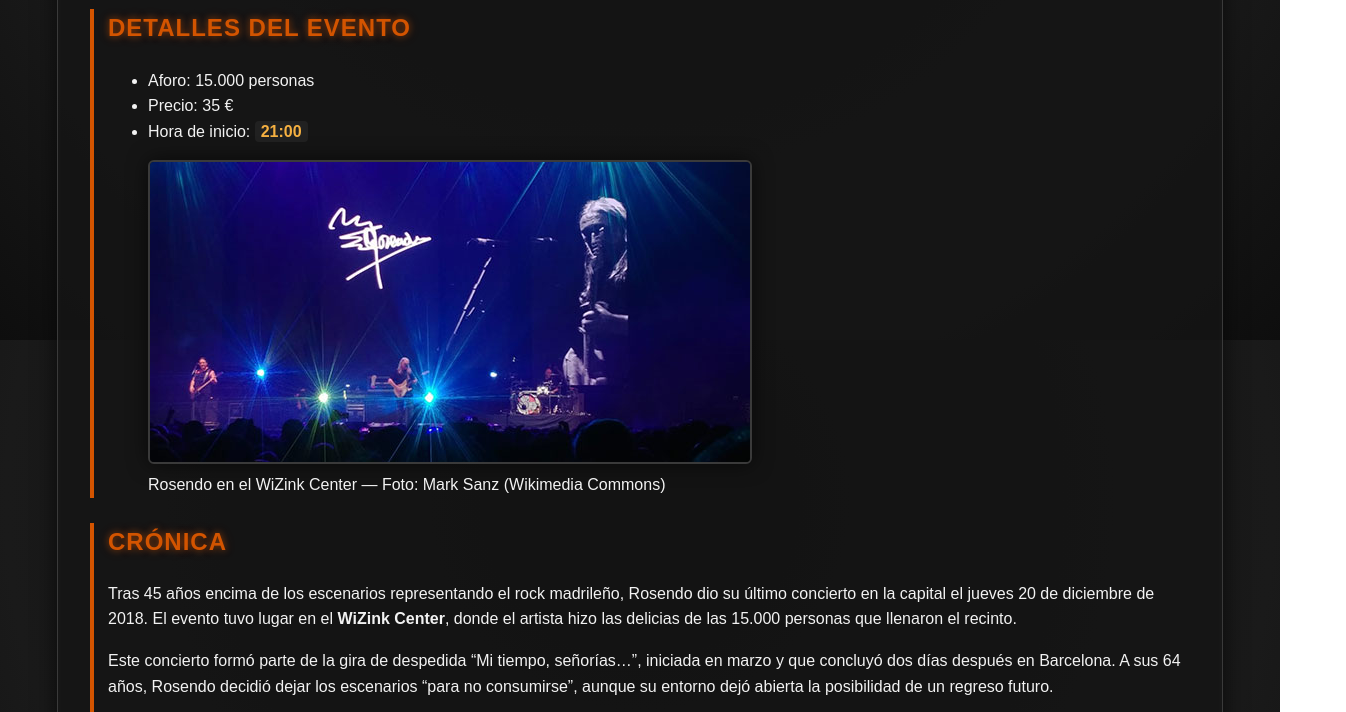
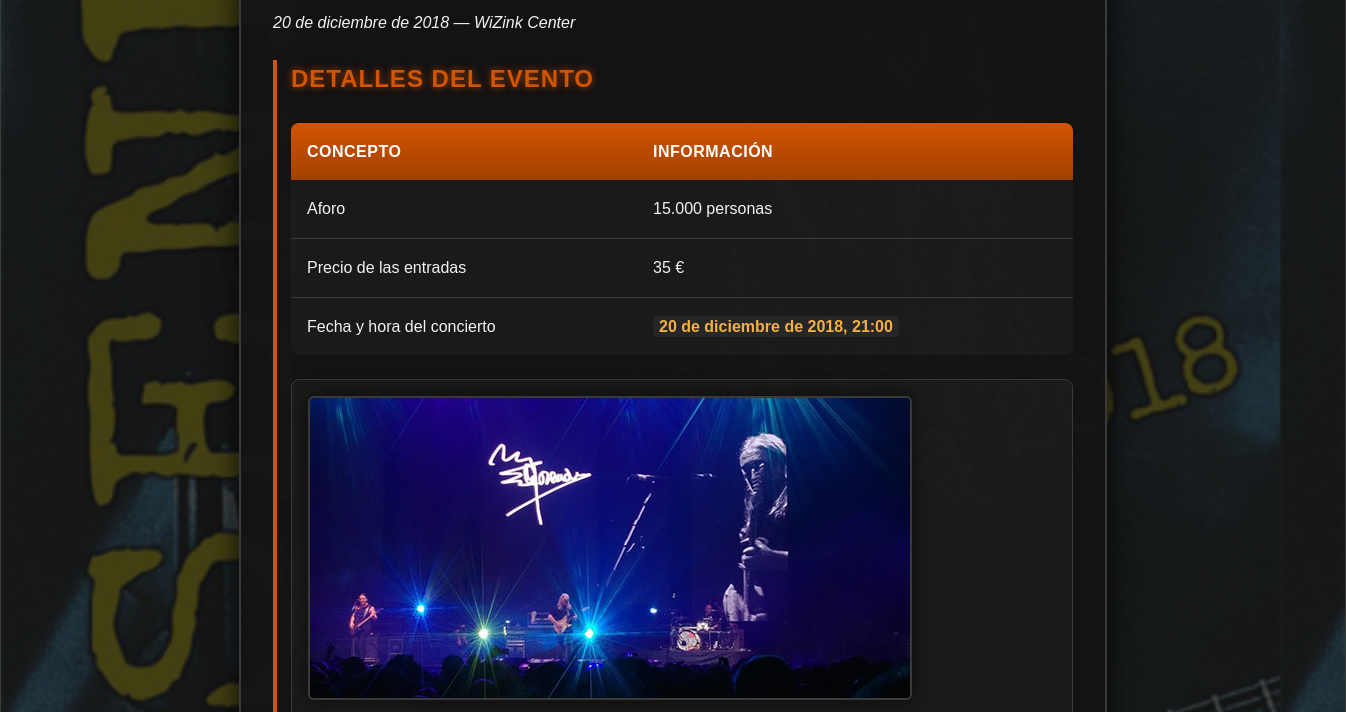
Before and after one commit to OAlvarezOliveira/rosendo_web_LIMA, a plain HTML site: page gira/madrid/index.html in a window 1280 px wide. Shown: the part 460-1172 px from the top of the page, 1346 px wide, since content can reach past the window. Drawn offline with Linux system fonts and the light colour scheme.

Commit message:
CAMBIOS UD2 - V0.1

```diff
--- a/css/estilos.css
+++ b/css/estilos.css
@@ -5,6 +5,7 @@
    Hoja de estilos global utilizada en el sitio web dedicado
    al músico Rosendo Mercado. Incluye cabecera, navegación,
    galerías de álbumes y conciertos, detalles y pie de página.
+   ACTUALIZADO UD2: Diseños en columnas, tablas y layouts
    ========================================================= */
 
 
@@ -105,12 +106,9 @@ header {
    - Usa lista horizontal con separación entre elementos.
    - Efectos visuales al pasar el ratón.
    ========================================================= */
-header nav ul {
-  list-style: none;
+header nav {
   display: flex;
   gap: 2.5rem;
-  padding: 0;
-  margin: 0;
 }
 header nav a {
   color: #ffb703;
@@ -124,6 +122,7 @@ header nav a {
 header nav a:hover {
   color: #ffd166;
   text-shadow: 0 0 10px #ffb703;
+  border-bottom: none;
 }
 
 
@@ -146,6 +145,138 @@ main {
 
 
 /* =========================================================
+   UD2: DISEÑO EN COLUMNAS - PÁGINA PRINCIPAL
+   ---------------------------------------------------------
+   - Disposición con ancho al 100% de la página
+   - Diseño en columnas (70% contenido, 30% aside)
+   ========================================================= */
+.main-columnas {
+  max-width: 100%;
+  width: 100%;
+  display: grid;
+  grid-template-columns: 70% 30%;
+  gap: 2rem;
+  padding: 2rem;
+}
+
+.main-columnas article {
+  grid-column: 1;
+}
+
+.main-columnas aside {
+  grid-column: 2;
+  background: rgba(30, 30, 30, 0.6);
+  padding: 1.5rem;
+  border-radius: 8px;
+  border-left: 3px solid #d35400;
+  height: fit-content;
+  position: sticky;
+  top: 2rem;
+}
+
+@media (max-width: 768px) {
+  .main-columnas {
+    grid-template-columns: 1fr;
+  }
+  .main-columnas article,
+  .main-columnas aside {
+    grid-column: 1;
+  }
+  .main-columnas aside {
+    position: static;
+  }
+}
+
+
+/* =========================================================
+   UD2: DISEÑO ÁLBUMES - ANCHO REDUCIDO Y COLUMNAS
+   ---------------------------------------------------------
+   - Disposición con ancho reducido
+   - Diseño en columnas para las páginas de álbumes
+   ========================================================= */
+.albumes-page main {
+  max-width: 900px;
+}
+
+
+/* =========================================================
+   UD2: DISEÑO CONCIERTOS - CONTENIDO 100% Y FONDO FIJO
+   ---------------------------------------------------------
+   - Disposición con contenido al 100%
+   - Bloques flotantes y fondo fijo
+   ========================================================= */
+.concierto-page {
+  background-image: url('../../imagenes/rosendo_madrid.jpg');
+  background-size: cover;
+  background-position: center;
+  background-attachment: fixed;
+  background-repeat: no-repeat;
+}
+
+.concierto-main {
+  max-width: 100%;
+  width: 100%;
+  min-height: 100vh;
+}
+
+.concierto-contenido {
+  max-width: 800px;
+  margin: 2rem auto;
+  background: rgba(20, 20, 20, 0.95);
+  padding: 2rem;
+  border-radius: 12px;
+  border: 2px solid #3a3a3a;
+  box-shadow: 0 0 30px rgba(0, 0, 0, 0.8);
+}
+
+
+/* =========================================================
+   UD2: TABLAS DE CONCIERTOS
+   ---------------------------------------------------------
+   - Estilo para las tablas de información de conciertos
+   ========================================================= */
+.tabla-concierto {
+  width: 100%;
+  border-collapse: collapse;
+  margin: 1.5rem 0;
+  background: rgba(255, 255, 255, 0.03);
+  border-radius: 8px;
+  overflow: hidden;
+}
+
+.tabla-concierto thead {
+  background: linear-gradient(180deg, #d35400 0%, #a04000 100%);
+}
+
+.tabla-concierto th {
+  color: #fff;
+  text-transform: uppercase;
+  font-weight: bold;
+  padding: 1rem;
+  text-align: left;
+  letter-spacing: 0.5px;
+}
+
+.tabla-concierto td {
+  padding: 1rem;
+  border-bottom: 1px solid #3a3a3a;
+}
+
+.tabla-concierto tr:last-child td {
+  border-bottom: none;
+}
+
+.tabla-concierto tr:hover {
+  background: rgba(255, 255, 255, 0.08);
+}
+
+.tabla-concierto time {
+  font-weight: bold;
+  color: #f5b041;
+}
+
+
+/* =========================================================
    8️⃣ IMÁGENES GENERALES
    ---------------------------------------------------------
    - Borde, sombra y esquinas redondeadas.
@@ -156,6 +287,28 @@ img {
   border: 2px solid #3a3a3a;
   border-radius: 6px;
   box-shadow: 0 0 20px rgba(0, 0, 0, 0.6);
+}
+
+
+/* =========================================================
+   UD2: FIGURE (figuras con imágenes)
+   ---------------------------------------------------------
+   - Estilo para elementos figure con caption
+   ========================================================= */
+figure {
+  margin: 1.5rem 0;
+  background: rgba(255, 255, 255, 0.03);
+  padding: 1rem;
+  border-radius: 8px;
+  border: 1px solid #3a3a3a;
+}
+
+figcaption {
+  margin-top: 0.8rem;
+  color: #b0b0b0;
+  font-size: 0.9rem;
+  font-style: italic;
+  text-align: center;
 }
 
 
@@ -247,6 +400,11 @@ details pre {
   margin-top: 8px;
 }
 
+.duracion {
+  color: #f5b041;
+  font-style: italic;
+}
+
 
 /* =========================================================
    13️⃣ GALERÍA DE CONCIERTOS (.galeria)
@@ -334,7 +492,7 @@ details pre {
 .albumes img {
   width: 220px;
   height: 220px;
-  object-fit: cover; /* cuadrado uniforme sin deformar */
+  object-fit: cover;
   border-radius: 8px;
   box-shadow: 0 0 12px rgba(0, 0, 0, 0.6);
   background-color: #000;
@@ -345,7 +503,6 @@ details pre {
   box-shadow: 0 0 18px rgba(211,84,0,0.5);
 }
 
-/* títulos y pies de foto uniformes */
 .albumes h3 {
   font-size: 1rem;
   color: #ffb703;
@@ -373,7 +530,6 @@ details pre {
   font-size: 0.9rem;
 }
 
-/* responsive: una sola columna en móvil */
 @media (max-width: 768px) {
   .albumes { grid-template-columns: 1fr; gap: 1.5rem; }
   .albumes img { width: 260px; height: auto; }
@@ -409,6 +565,6 @@ time:hover {
 /*
    Proyecto: rosendo_web_LIMA
    Autor: Óscar Álvarez Oliveira
-   Curso: Práctica Final UD1
+   Curso: Práctica Final UD2
    Validado HTML5 + CSS3 W3C
 */
--- a/gira/madrid/index.html
+++ b/gira/madrid/index.html
@@ -10,7 +10,7 @@
   <link rel="stylesheet" href="../../css/estilos.css">
 </head>
 
-<body>
+<body class="concierto-page">
   <header>
     <p class="brand">
       <img src="../../imagenes/firma.png" alt="Firma de Rosendo Mercado" class="logo">
@@ -22,17 +22,35 @@
     </nav>
   </header>
 
-  <main>
+  <main class="concierto-main">
+    <article class="concierto-contenido">
       <h1>Concierto en Madrid</h1>
       <p><em>20 de diciembre de 2018 — WiZink Center</em></p>
 
       <section>
         <h2>Detalles del evento</h2>
-      <ul>
-        <li>Aforo: 15.000 personas</li>
-        <li>Precio: 35 €</li>
-        <li>Hora de inicio: <time datetime="2018-12-20T21:00">21:00</time></li>
-      </ul>
+        <table class="tabla-concierto">
+          <thead>
+            <tr>
+              <th>Concepto</th>
+              <th>Información</th>
+            </tr>
+          </thead>
+          <tbody>
+            <tr>
+              <td>Aforo</td>
+              <td>15.000 personas</td>
+            </tr>
+            <tr>
+              <td>Precio de las entradas</td>
+              <td>35 €</td>
+            </tr>
+            <tr>
+              <td>Fecha y hora del concierto</td>
+              <td><time datetime="2018-12-20T21:00">20 de diciembre de 2018, 21:00</time></td>
+            </tr>
+          </tbody>
+        </table>
 
         <figure>
           <img src="../../imagenes/rosendo_madrid2.jpg" alt="Rosendo Mercado en el WiZink Center (2018)">
@@ -46,7 +64,7 @@
         El evento tuvo lugar en el <strong>WiZink Center</strong>, donde el artista hizo las delicias de las 15.000 personas que llenaron el recinto.</p>
 
         <p>Este concierto formó parte de la gira de despedida <q>Mi tiempo, señorías…</q>, iniciada en marzo y que concluyó dos días después en Barcelona.
-      A sus 64 años, Rosendo decidió dejar los escenarios “para no consumirse”, aunque su entorno dejó abierta la posibilidad de un regreso futuro.</p>
+        A sus 64 años, Rosendo decidió dejar los escenarios "para no consumirse", aunque su entorno dejó abierta la posibilidad de un regreso futuro.</p>
 
         <p>Durante la noche, el músico repasó toda su carrera, desde los tiempos de <strong>Leño</strong> hasta sus grandes clásicos en solitario,
         acompañado por una banda fiel y un público que le dedicó una ovación interminable.
@@ -70,9 +88,10 @@
       <article>
         <h2>Cierre</h2>
         <blockquote>
-        “A mi manera, pero agradecido.” — <strong>Rosendo Mercado</strong>
+          "A mi manera, pero agradecido." — <strong>Rosendo Mercado</strong>
         </blockquote>
         <p><a href="../index.html">← Volver a la Gira</a></p>
+      </article>
     </article>
   </main>
 
```
Also changed, not shown: albumes/index.html (+3 -1 lines), gira/barcelona/index.html (+28 -9 lines), gira/index.html (+9 -6 lines), index.html (+8 -4 lines). Lines whose indentation alone changed are shown as unchanged.
